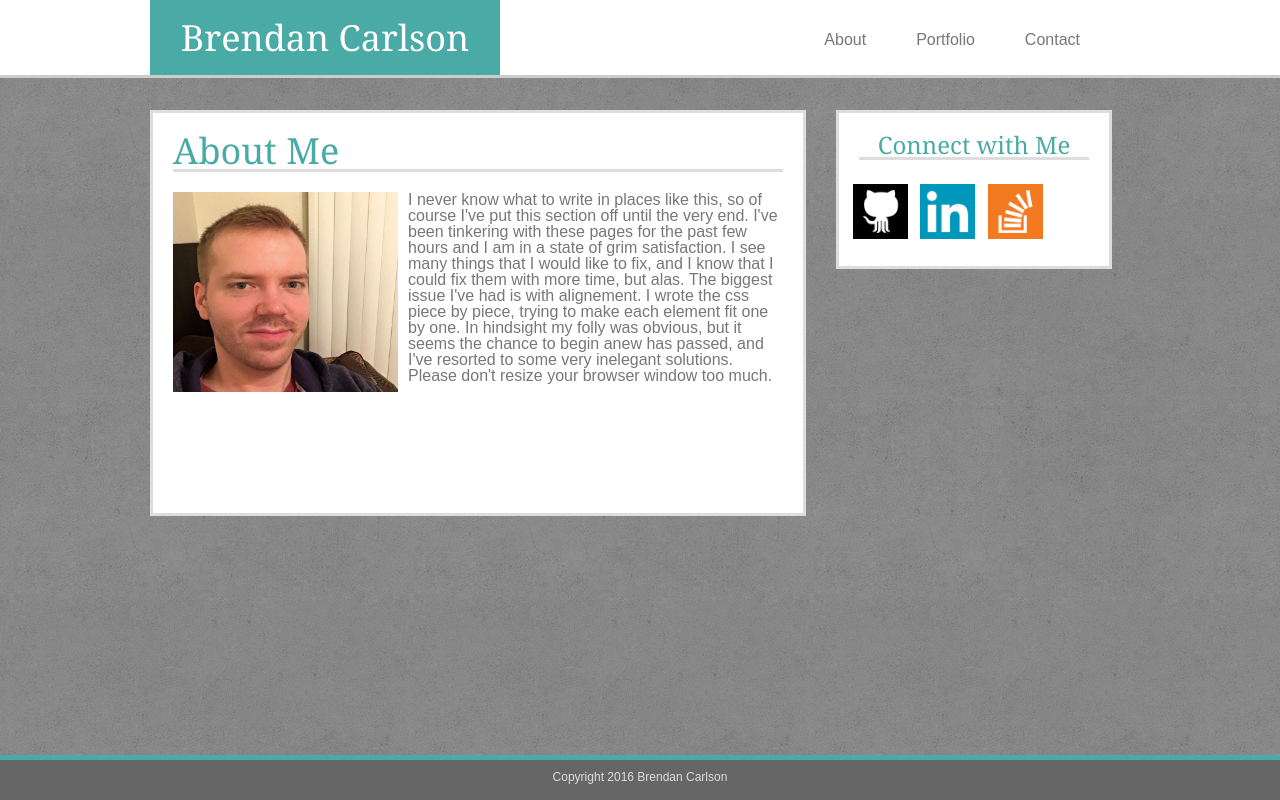
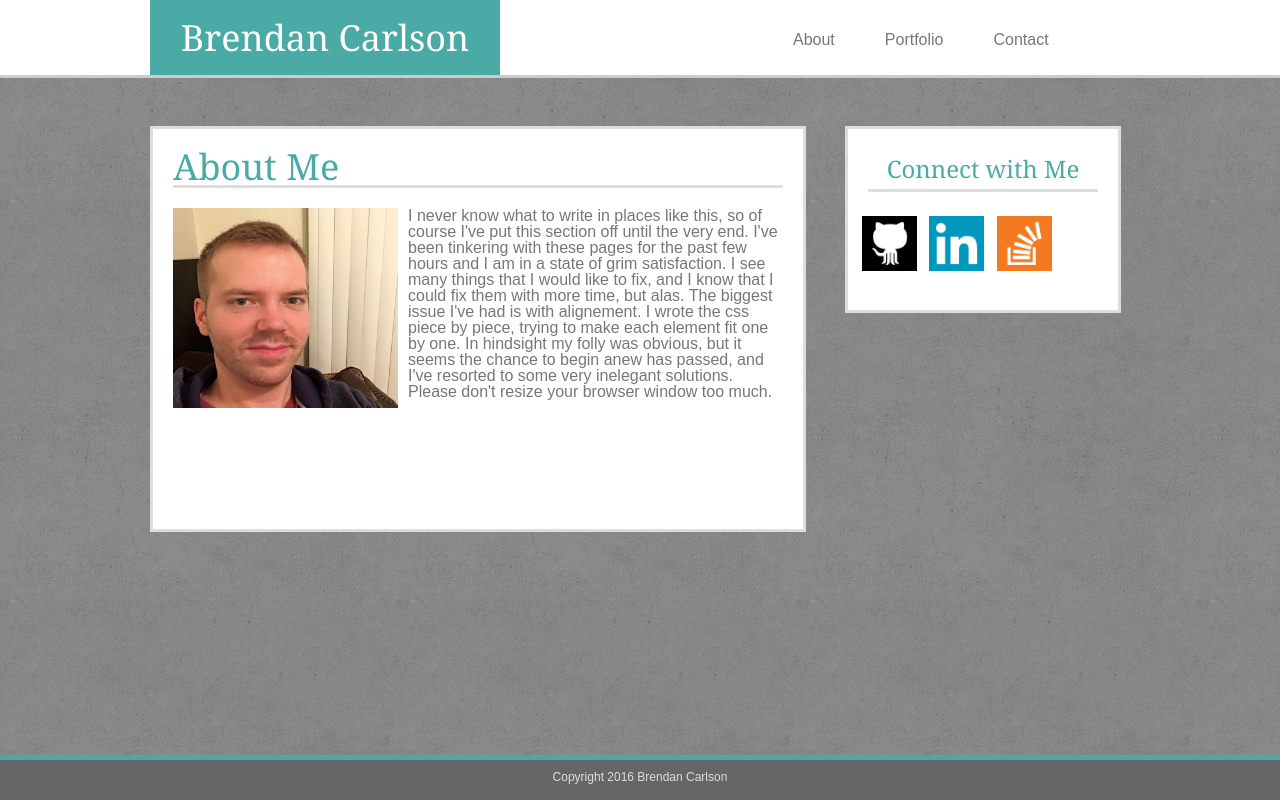
Before and after one commit to brendansky/basic-portfolio, a plain HTML site: page index.html in a window 1280 px wide. Drawn offline with Linux system fonts and the light colour scheme.

Commit message:
already submitted- last minute changes!

```diff
--- a/assets/css/style.css
+++ b/assets/css/style.css
@@ -13,7 +13,13 @@ header{
     height: 75px;
     background-color: #ffffff;
     border-bottom: solid 3px #cccccc;
+    z-index: 2;
+    position: fixed;
+    top: 0%;
+
+
 }
+
 h1{
     color: #ffffff;
     background-color: #4aaaa5;
@@ -45,6 +51,8 @@ h3{
 .pages{
     height: 75px;
     margin-right: 175px;
+    position: absolute;
+    left: 60%;
 }
 .links{
     color: #777777;
@@ -63,6 +71,8 @@ h3{
     float: left;
     border: solid 3px #dddddd;
     background-color: #ffffff;
+    position: absolute;
+    top: 12%;
 
 }
 .profile-pic{
@@ -80,10 +90,13 @@ aside{
     margin-top: 30px;
     margin-left: 30px;
     width: 270px;
+    line-height: 40px;
     float: left;
     border: solid 3px #dddddd;
     background-color: #ffffff;
-
+    position: absolute;
+    top: 12%;
+    left: 815px;
 
 }
 .other-websites{
@@ -121,6 +134,8 @@ footer{
     float: left;
     border: solid 3px #dddddd;
     background-color: #ffffff;
+    position: absolute;
+    top: 12%;
 
 }
 
@@ -160,6 +175,8 @@ footer{
     float: left;
     border: solid 3px #dddddd;
     background-color: #ffffff;
+    position: absolute;
+    top: 12%;
 
 }
 
```
